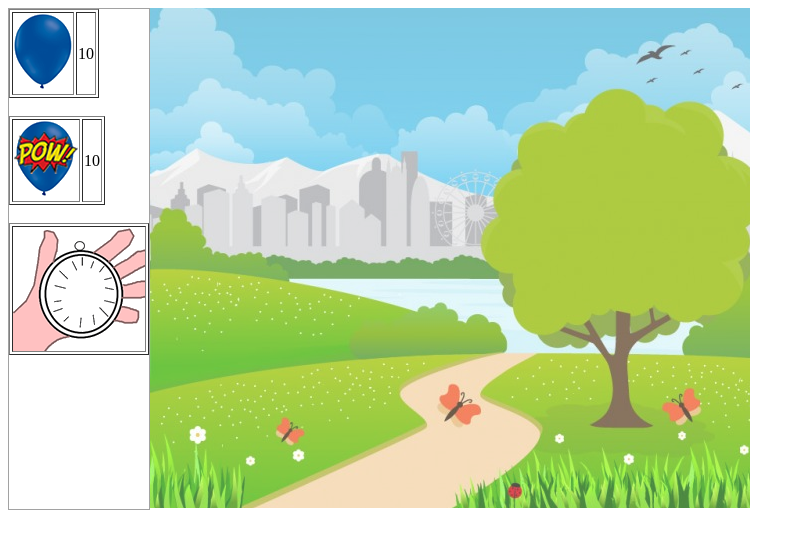
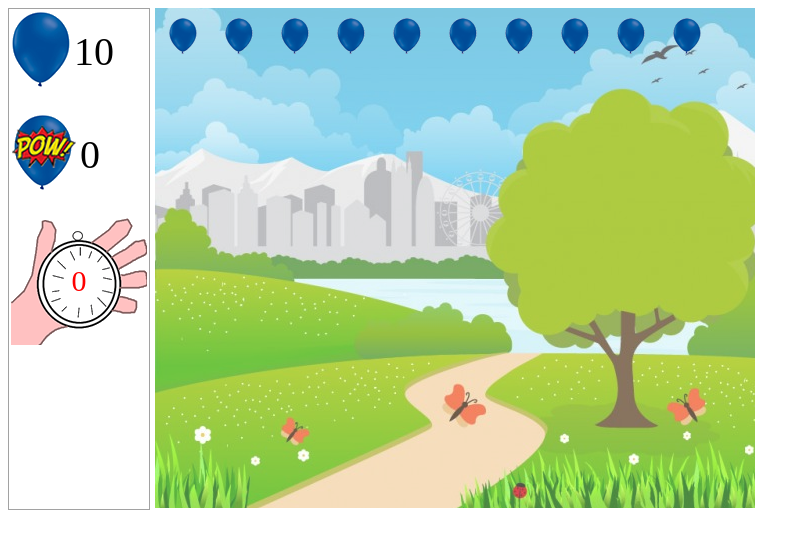
Before and after one commit to jardeylsonJacinto/game_estourar_balao, a plain HTML site: page jogo.html in a window 1280 px wide. Shown: the whole page, without its empty margins (0-810 px from the left). Drawn offline with Linux system fonts and the light colour scheme.

Commit message:
adicionando código js a aplicação

```diff
--- a/jogo.html
+++ b/jogo.html
@@ -5,45 +5,47 @@
 
 		<title>Estourando balões</title>
 
+		<script src="js/jogo.js"></script>
+
 	</head>
 
-	<body>
-		<div style="float:left; width:auto; height:500px; background: #FFF; border: solid 1px #A2A2A2">
-			<table border="1">
+	<body onload="iniciaJogo()">
+		<div style="float:left; width:auto; height:500px; background: #FFF; border: solid 1px #A2A2A2; margin-right: 5px;">
+			<table border="0">
 				<tr>
 					<td>
 						<img src="imagens/balao_azul_grande.png" />
 					</td>
 					<td>
-						10
+						<span id="baloes_inteiros" style="font-size: 40px;"></span>
 					</td>
 				</tr>
 			</table>
 
 			<br />
-			<table border="1">
+			<table border="0">
 				<tr>
 					<td>
 						<img src="imagens/balao_azul_grande_estourado.png" />
 					</td>
 					<td>
-						10
+						<span id="baloes_estourados" style="font-size:40px;"></span>
 					</td>
 				</tr>
 			</table>
 
 			<br/>
-			<table border="1" style="width: 140px; height: 132px;">
+			<table border="0" style="width: 140px; height: 132px;">
 				<tr>
-					<td style="background: url('imagens/cronometro.png')">
-
+					<td style="background: url('imagens/cronometro.png'); text-align: center;">
+						<span id="cronometro" style="color: red; font-size: 30px;"></span>
 					</td>
 				</tr>
 			</table>
 
 		</div>
 
-		<div style="float: left; width: 600px; height: 500px; background: url('imagens/cenario.png'); background-position: bottom;"></div>
+		<div id="cenario" style="float: left; width: 600px; height: 500px; background: url('imagens/cenario.png'); background-position: bottom;"></div>
 	</body>
 
 </html>
--- /dev/null
+++ b/js/jogo.js
@@ -0,0 +1,50 @@
+function iniciaJogo(){
+    let url = window.location.search;
+
+    let nivel_jogo = url.replace("?", "");
+
+    let tempo_segundos = 0;
+
+    //nível 1 -> facil, 120segundos
+    if(nivel_jogo == 1){
+        tempo_segundos = 120;
+    }
+
+    //nível 2 -> medio, 60segundos
+    if(nivel_jogo == 2){
+        tempo_segundos = 60;
+    }
+
+    //nível 3 -> díficil, 30segundos
+    if(nivel_jogo == 3){
+        tempo_segundos = 30;
+    }
+
+    //inserindo segundos no span
+    document.getElementById("cronometro").innerHTML = tempo_segundos;
+
+    //quantidade de balões
+    let qtde_baloes = 10;
+
+    cria_baloes(qtde_baloes);
+
+    //imprimir quantidade de balões inteiros
+    document.getElementById("baloes_inteiros").innerHTML = qtde_baloes;
+
+    //imprimir quantidade de balões estourados
+    document.getElementById("baloes_estourados").innerHTML = 0;
+
+}
+
+function cria_baloes(qtde_baloes){
+
+    for(let i = 1; i <= qtde_baloes; i++){
+
+        let balao = document.createElement("img");
+
+        balao.src = 'imagens/balao_azul_pequeno.png';
+        balao.style.margin = "10px";
+
+        document.getElementById("cenario").appendChild(balao);
+    }
+}
```
